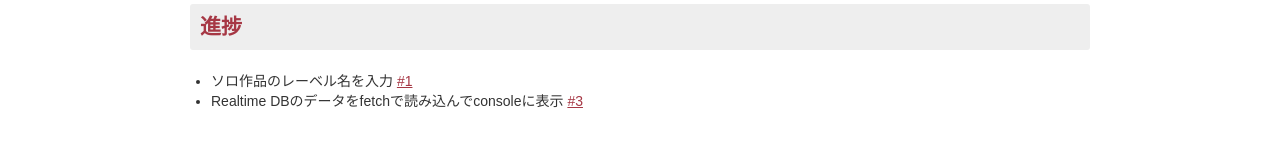
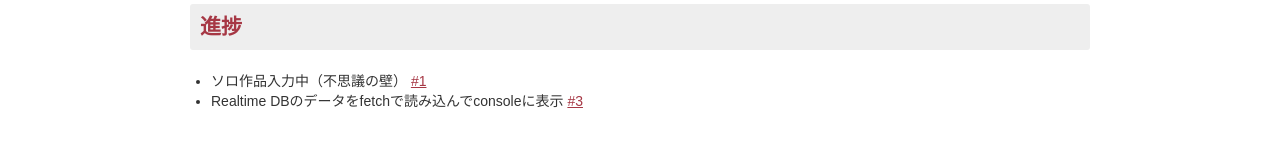
Before and after one commit to ryo-i/beatles-db, a Next.js app: page /about in a window 1280 px wide. Shown: the part 327-487 px from the top of the page. Built offline with nearby package versions, Linux system fonts and the light colour scheme.

Commit message:
ソロ作品入力中（不思議の壁） #1

```diff
--- a/pages/about.tsx
+++ b/pages/about.tsx
@@ -53,7 +53,7 @@ function About() {
             <section>
                 <h2>進捗</h2>
                 <ul>
-                    <li>ソロ作品のレーベル名を入力 <a href="https://github.com/ryo-i/beatles-db/issues/1">#1</a></li>
+                    <li>ソロ作品入力中（不思議の壁） <a href="https://github.com/ryo-i/beatles-db/issues/1">#1</a></li>
                     <li>Realtime DBのデータをfetchで読み込んでconsoleに表示 <a href="https://github.com/ryo-i/beatles-db/issues/3">#3</a></li>
                 </ul>
             </section>
```
Also changed, not shown: 1 other file (tests, documents, lock files or other folders).
